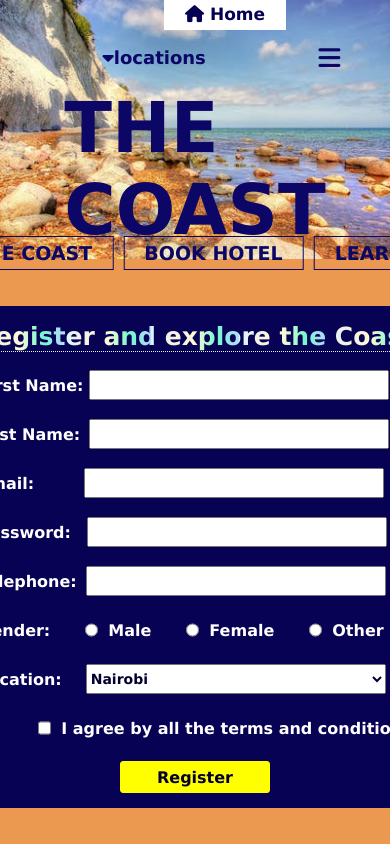
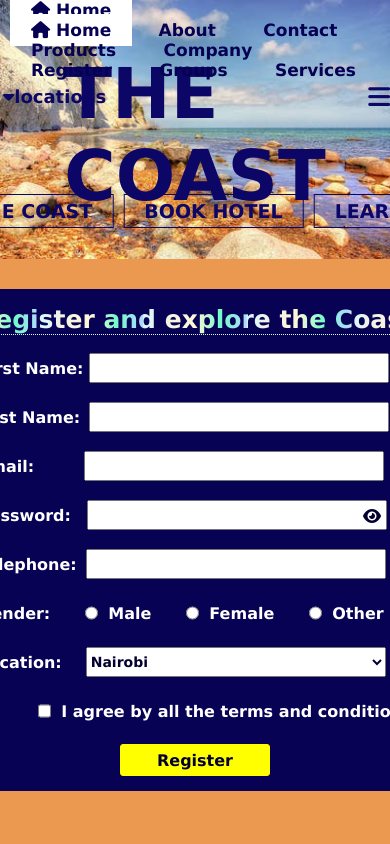
Before and after one commit to Allanoallashe/coast-web, a PHP site: page / in a window 390 px wide; the page is wider, and only the part inside the window is pictured. Run offline with PHP 8.4, Linux system fonts and the light colour scheme; some libraries are stand-ins or nearby versions.

Commit message:
modified forms

```diff
--- a/form.css
+++ b/form.css
@@ -52,7 +52,35 @@ input{
  .input4 input{
   margin-left: 16px;
   width: 300px;
+  font-weight: bold;
+  font-size: 25px;
  }
+
+ #view{
+  position: absolute;
+  top: 25%;
+  left: 20%;
+  color: #030030;
+ }
+ #slash{
+  position: absolute;
+  top: 25%;
+  left: 20%;
+  color: #030030;
+  display: none;
+ }
+
+.toggle{
+  display: flex;
+  flex-direction: column;
+  justify-content: center;
+  align-items: center;
+  position: relative;
+  height: 30px;
+  width: 30px;
+  margin-left: -30px;
+  cursor: pointer;
+}
 
  .input5{
   display: flex;
@@ -135,6 +163,6 @@ input{
   cursor: pointer;
   border: solid 1px #fff;
   background-color: #fff;
-  transition: all 0.3s ease-in-out;
+  transition: all 0.15s ease-in-out;
   transform: scale(1.095);
 }
--- a/index.html
+++ b/index.html
@@ -21,7 +21,7 @@
           <li class="active"><a href="#"><i class="fa fa-home"></i> Home</a></li>
         </ul>
       </div>
-      <ul id="list" class="list-one">
+      <ul>
         <li class="active"><a href="#"><i class="fa fa-home"></i> Home</a></li>
         <li><a href="#">About</a></li>
         <li><a href="#">Contact</a></li>
@@ -58,6 +58,18 @@
     </div>
   </header>
 
+
+   <ul id="list" class="list-one">
+        <li class="active"><a href="#"><i class="fa fa-home"></i> Home</a></li>
+        <li><a href="#">About</a></li>
+        <li><a href="#">Contact</a></li>
+        <li><a href="#">Products</a></li>
+        <li><a href="#">Company</a></li>
+        <li><a href="connect.php">Register</a></li>
+        <li><a href="#">Groups</a></li>
+        <li><a href="#">Services</a></li>
+      </ul>
+
    <div class="title">
       <h1>THE COAST</h1>
     </div>
@@ -69,7 +81,7 @@
 
   <main class="register">
     <div class="reg-container">
-        <h3>Register and explore the Coast</h3>
+        <h3>&#128166; Register and explore the Coast  &#128166;</h3>
         <br>
       <form action="#" method="post">
         <div class="input1">
@@ -92,7 +104,11 @@
 
         <div class="input4">
         <label for="password" id="password">Password:</label>
-        <input title="password" type="password" name="password" minlength="6" inputmode="numeric" maxlength="14" autocomplete="on">
+        <input title="password" type="password" name="passwordNewUser" minlength="6" inputmode="numeric" maxlength="14" size="14" autocomplete="on" required autofocus id="passwordNewUser">
+        <div class="toggle">
+          <i id="slash" class="fa-solid fa-eye-slash"></i>
+          <i id="view" class="fa-solid fa-eye"></i>
+          </div>
         </div>
         <br>
 
--- a/index.js
+++ b/index.js
@@ -69,3 +69,22 @@ function myFunction(x) {
 //     list.style.marginTop='-500px';
 //   }
 // }
+
+
+
+
+
+const view = document.getElementById('view');
+const slash = document.getElementById('slash');
+const field = document.getElementById('passwordNewuser');
+
+view.addEventListener('click', () => {
+    view.style.display = 'none';
+    slash.style.display='contents';
+    document.getElementById('passwordNewuser').inputType='text';
+})
+slash.addEventListener('click', () => {
+    view.style.display = 'contents';
+    slash.style.display='none';
+    document.getElementById('passwordNewuser').inputType='password';
+})
--- a/style.css
+++ b/style.css
@@ -58,7 +58,7 @@ ul li.active a{
 
 .title{
   position: absolute;
-  top: 20%;
+  top: 16%;
   left: 50%;
   transform: translate(-50%, -50%);
 }
@@ -69,7 +69,7 @@ ul li.active a{
 
 .button{
   position: absolute;
-  top: 30%;
+  top: 25%;
   left: 50%;
   transform: translate(-50%, -50%);
   white-space: nowrap;
@@ -163,7 +163,7 @@ ul li.active a{
 
 .register{
   position: absolute;
-  top: 66%;
+  top: 64%;
   left: 50%;
   width: 900px;
   transform: translate(-50%,-50%);
@@ -187,6 +187,15 @@ ul li.active a{
 }
 
 
+.list-one{
+  display: flex;
+  flex-direction: column;
+  align-items: center;
+  justify-content: center;
+  /* background-color: #060152; */
+  z-index: 100000;
+}
+
 
 
 
@@ -204,46 +213,6 @@ ul li.active a{
 
 @media only screen and (max-width:1089px) {
 
-      .main .list-one li:first-child{
-        display: none;
-      }
-      .main{
-        display: flex;
-        justify-content: space-around;
-        align-items: center;
-        margin-left: 50px;
-      }
-      #close i:first-child{
-        display: contents;
-      }
-      #close i:last-child{
-        margin-left: -25px;
-      }
-      .main .list-one{
-        display: flex;
-        flex-direction: column;
-        align-items: center;
-        justify-content: center;
-        background-color: #050052;
-        height: 280px;
-        width: 600px;
-        margin-top: -500px;
-        z-index: 500;
-      }
-      .main .list-one li{
-        text-align: center;
-        margin-top: 10px;
-        width: 80%;
-        background-color: #003382;
-      }
-      .main .list-one li a:hover{
-        color: #000;
-        transition: 0.2s ease;
-      }
-      .main .list-one li a{
-        color: #fff;
-      }
-
       .home{
         display: contents;
       }
```
